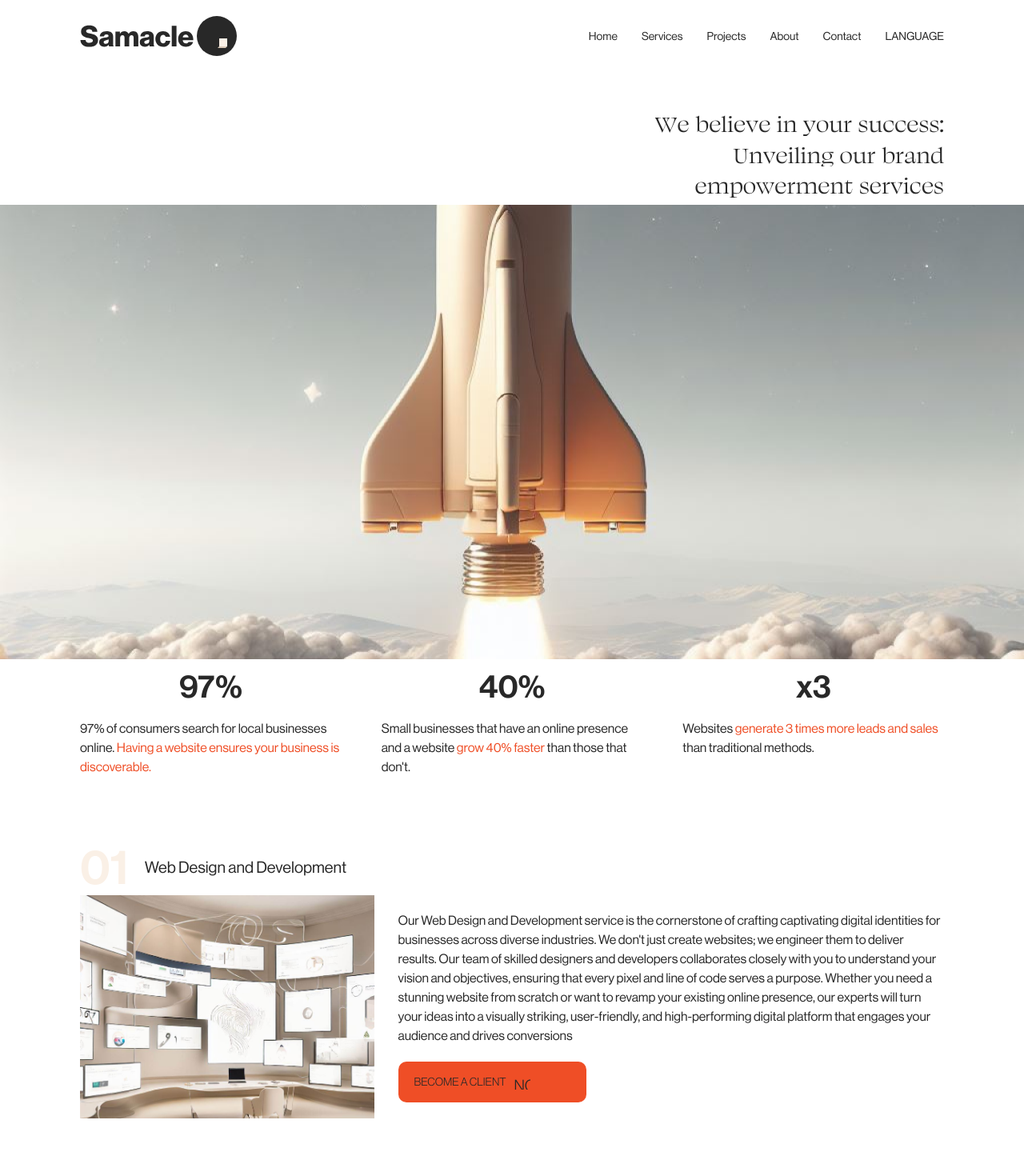
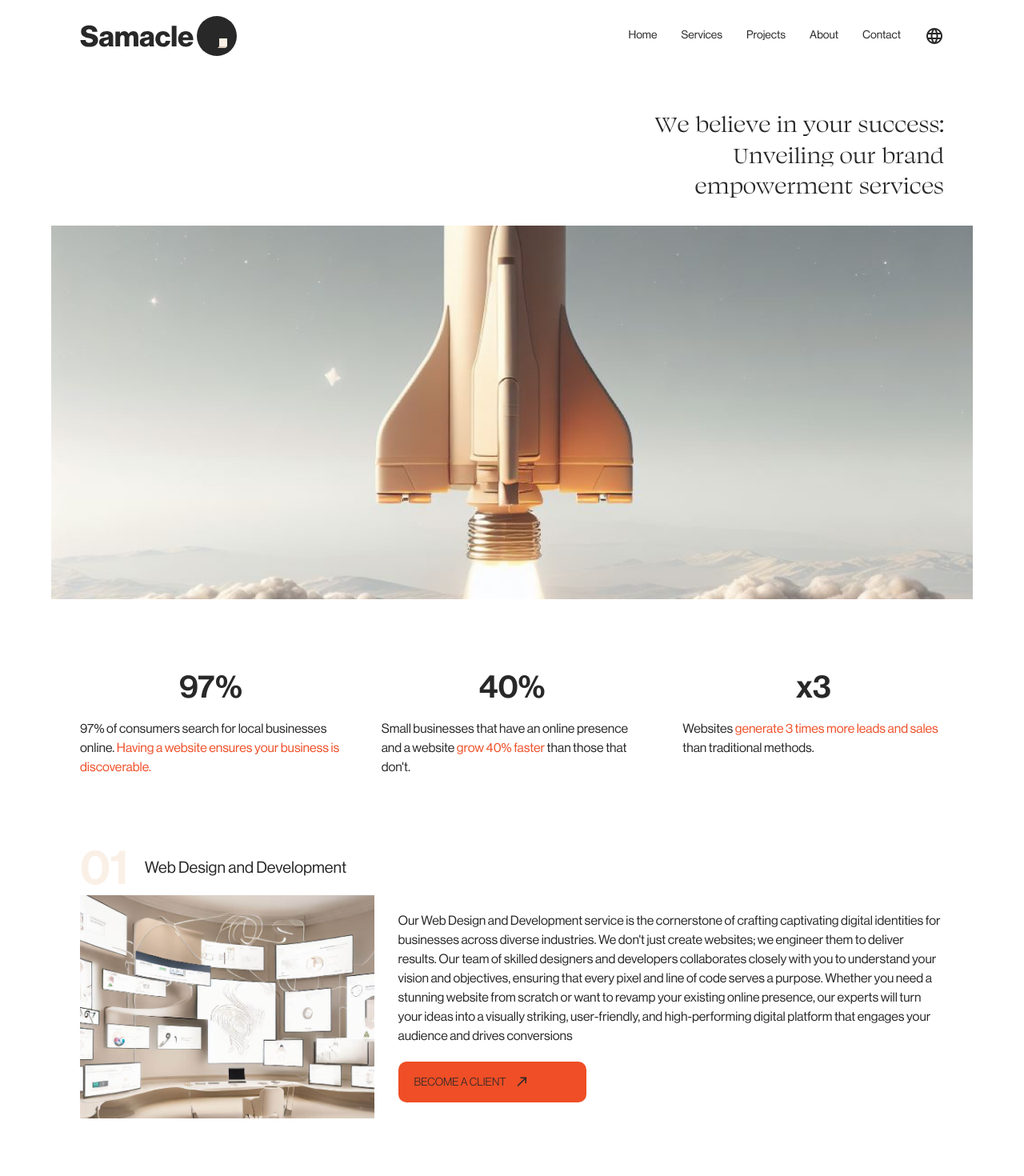
Before and after one commit to mateouribe/samacle_ts, a React (Vite) app: page /our-services in a window 1280 px wide. Shown: the top 1470 px of the page at 80% size. Built offline with nearby package versions, Linux system fonts and the light colour scheme.

Commit message:
add google icons

```diff
--- a/index.html
+++ b/index.html
@@ -4,6 +4,11 @@
     <meta charset="UTF-8" />
     <link rel="icon" type="image/svg+xml" href="/vite.svg" />
     <meta name="viewport" content="width=device-width, initial-scale=1.0" />
+
+    <link
+      rel="stylesheet"
+      href="https://fonts.googleapis.com/css2?family=Material+Symbols+Outlined:opsz,wght,FILL,GRAD@48,300,0,0"
+    />
     <title>Vite + React + TS</title>
   </head>
   <body>
--- a/src/components/home/contact/index.tsx
+++ b/src/components/home/contact/index.tsx
@@ -46,8 +46,9 @@ const Contact = () => {
     const ctx = gsap.context(() => {
       ScrollTrigger.create({
         trigger: container.current,
-        start: "top 85%",
-        end: "bottom 85%",
+        start: "top 90%",
+        end: "bottom 90%",
+
         animation: gsap.fromTo(
           ".contactContainer",
           {
@@ -57,7 +58,7 @@ const Contact = () => {
           {
             opacity: 1,
             yPercent: 0,
-            duration: 2,
+            duration: 1,
             ease: Expo.easeOut,
           }
         ),
--- a/src/components/home/whyUs/mobile/index.tsx
+++ b/src/components/home/whyUs/mobile/index.tsx
@@ -32,7 +32,7 @@ const Mobile = ({ title, text, image, color }: Props) => {
           }}
         />{" "}
         <div className="flex flex-col gap-5">
-          <h3 className="text-black italic text-[20px]]">{title}</h3>
+          <h3 className="text-black text-[20px] font-medium">{title}</h3>
           <p className="text-black">{text}</p>
           <Button navigateTo="/contact-us" blackColor className="mt-50">
             {t("button.becomeClient")}
--- a/src/components/services/hero/index.tsx
+++ b/src/components/services/hero/index.tsx
@@ -23,6 +23,9 @@ const Hero = () => {
     });
 
     const ctx = gsap.context(() => {
+      gsap.set(".servicesMainImg", {
+        scale: 0.9,
+      });
       const tl = gsap.timeline({});
       tl.fromTo(
         splitTitle.chars,
@@ -42,7 +45,7 @@ const Hero = () => {
         end: "bottom 10%",
         scrub: 1.5,
         animation: gsap.to(".servicesMainImg", {
-          scale: 0.9,
+          scale: 1,
         }),
       });
     }, container);
@@ -54,7 +57,7 @@ const Hero = () => {
     <div ref={container}>
       <Section
         fullHeightNav
-        className="flex flex-col items-end pt-desktop md:pt-tablet"
+        className="flex flex-col items-end py-desktop md:py-tablet"
       >
         <h4
           className="text-[20px] lg:text-[30px] font-swearDisplay leading-[95%] text-black text-right w-[80%] md:w-1/2 px-mobile md:px-tablet lg:px-desktop"
--- a/src/components/services/options/index.tsx
+++ b/src/components/services/options/index.tsx
@@ -4,7 +4,7 @@ import Card from "./card";
 
 const Options = () => {
   return (
-    <Section hasPadding className="flex flex-col h-full gap-100 pt-desktop">
+    <Section hasPadding className="flex flex-col h-full gap-100 py-desktop">
       {services.map((service, index) => (
         <Card serviceImage={service.image} index={index} key={index} />
       ))}
```
